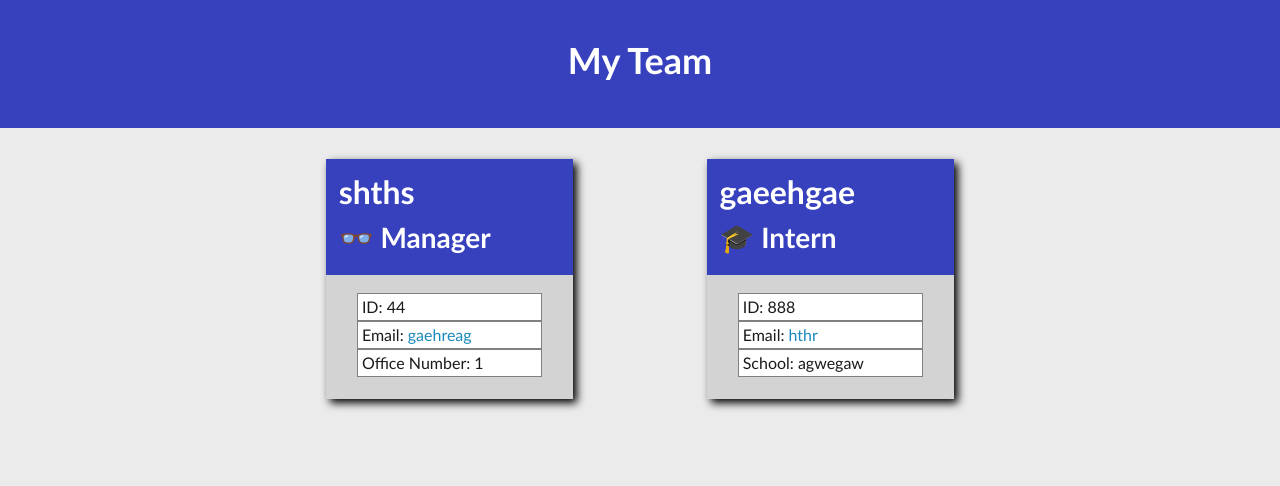
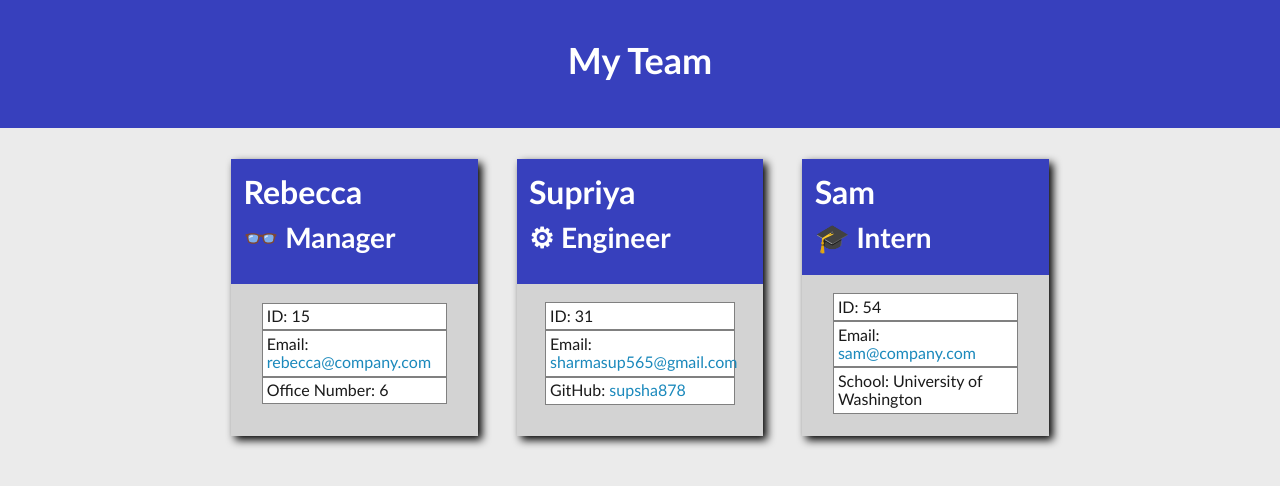
Before and after one commit to supsha878/team-profile-generator, a website: page dist/index.html in a window 1280 px wide. Drawn offline with Linux system fonts and the light colour scheme.

```diff
--- a/dist/index.html
+++ b/dist/index.html
@@ -16,27 +16,37 @@
             <main>
 
                 <!-- Employee cards -->
-        <div class="card">
+                <div class="card">
             <header>
-                <h2>shths</h2>
+                <h2>Rebecca</h2>
                 <h3>&#128083; Manager</h3>
             </header>
             <ul>
-                <li>ID: 44</li>
-                <li>Email: <a href="mailto: gaehreag">gaehreag</a></li>
-                <li>Office Number: 1</li>
+                <li>ID: 15</li>
+                <li>Email: <a href="mailto: rebecca@company.com">rebecca@company.com</a></li>
+                <li>Office Number: 6</li>
             </ul>
         </div>
-
         <div class="card">
             <header>
-                <h2>gaeehgae</h2>
+                <h2>Supriya</h2>
+                <h3>&#9881; Engineer</h3>
+            </header>
+            <ul>
+                <li>ID: 31</li>
+                <li>Email: <a href="mailto: sharmasup565@gmail.com">sharmasup565@gmail.com</a></li>
+                <li>GitHub: <a href="https://github.com/supsha878">supsha878</a></li>
+            </ul>
+        </div>
+        <div class="card">
+            <header>
+                <h2>Sam</h2>
                 <h3>&#127891; Intern</h3>
             </header>
             <ul>
-                <li>ID: 888</li>
-                <li>Email: <a href="mailto: hthr">hthr</a></li>
-                <li>School: agwegaw</li>
+                <li>ID: 54</li>
+                <li>Email: <a href="mailto: sam@company.com">sam@company.com</a></li>
+                <li>School: University of Washington</li>
             </ul>
         </div>
 
```
Also changed, not shown: README.md.
